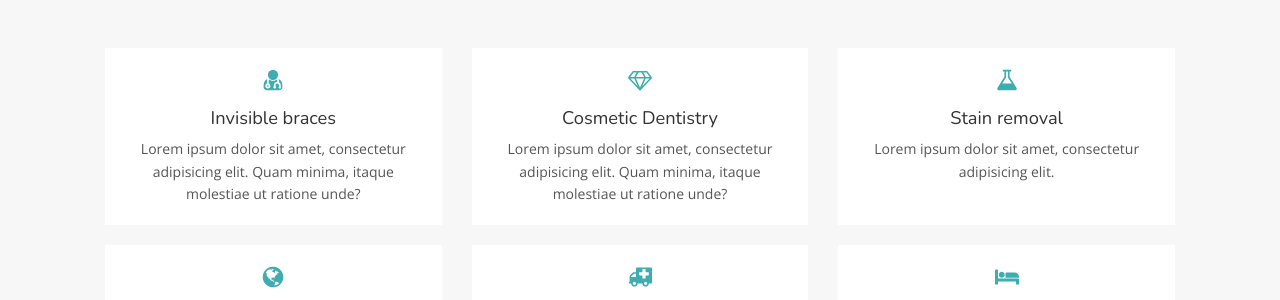
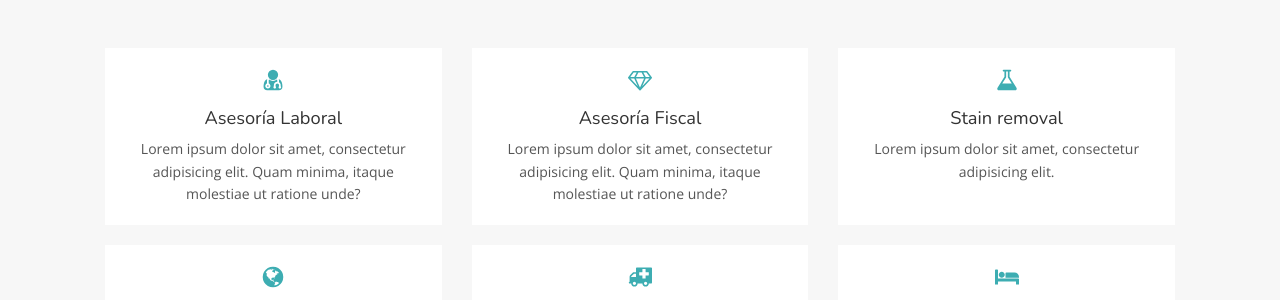
Before and after one commit to MpCity/MpCity.github.io, a Jekyll site: the page built from index.html, in a window 1280 px wide and 900 px high, scrolled down 1392 px. Shown: the part 154-454 px from the top of the window. Built offline with Jekyll 4.4.1, drawn with Linux system fonts in a browser that asks for light colours.

Commit message:
Añadidos servicios

```diff
--- a/_data/treatments.yml
+++ b/_data/treatments.yml
@@ -1,9 +1,9 @@
 - icon: icon-user-md
-  title: Invisible braces
+  title: Asesoría Laboral
   description: Lorem ipsum dolor sit amet, consectetur adipisicing elit. Quam minima, itaque molestiae ut ratione unde?
 
 - icon: icon-diamond
-  title: Cosmetic Dentistry
+  title: Asesoría Fiscal
   description: Lorem ipsum dolor sit amet, consectetur adipisicing elit. Quam minima, itaque molestiae ut ratione unde?
 
 - icon: icon-flask
```
